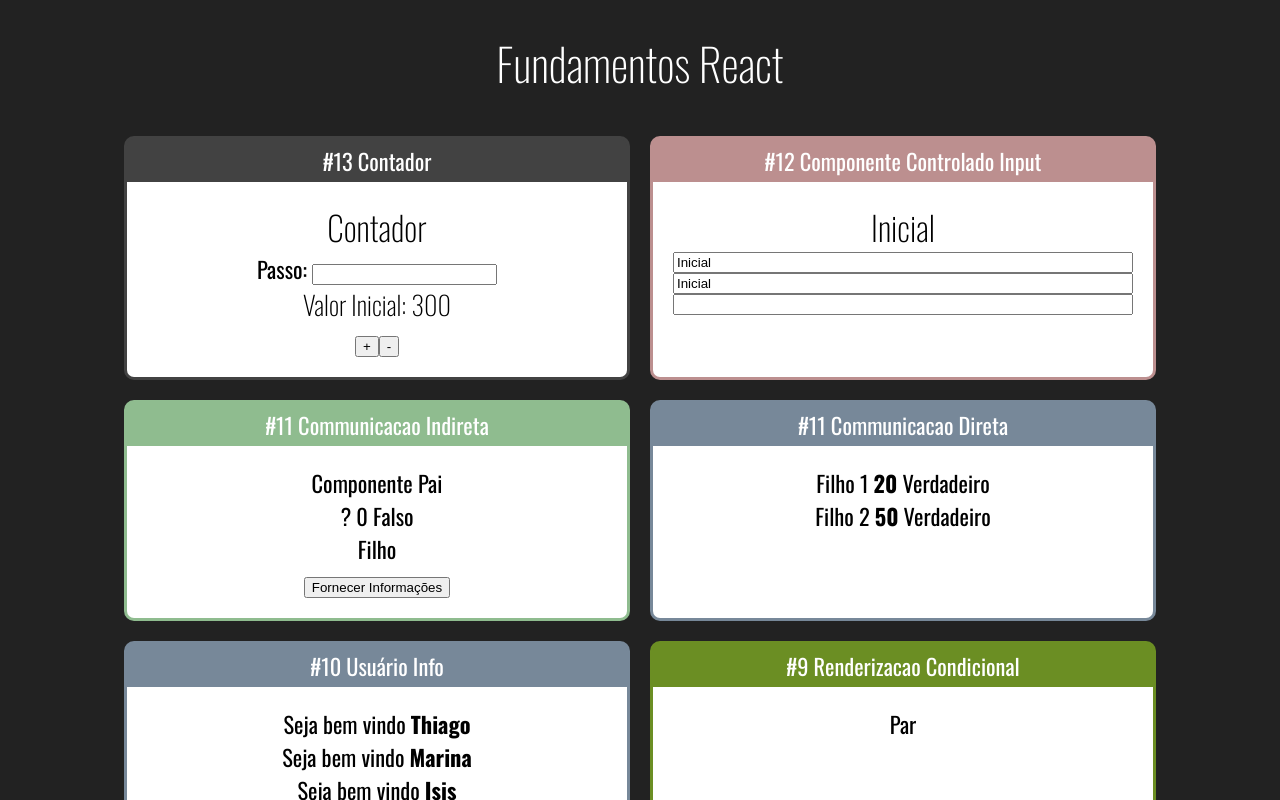
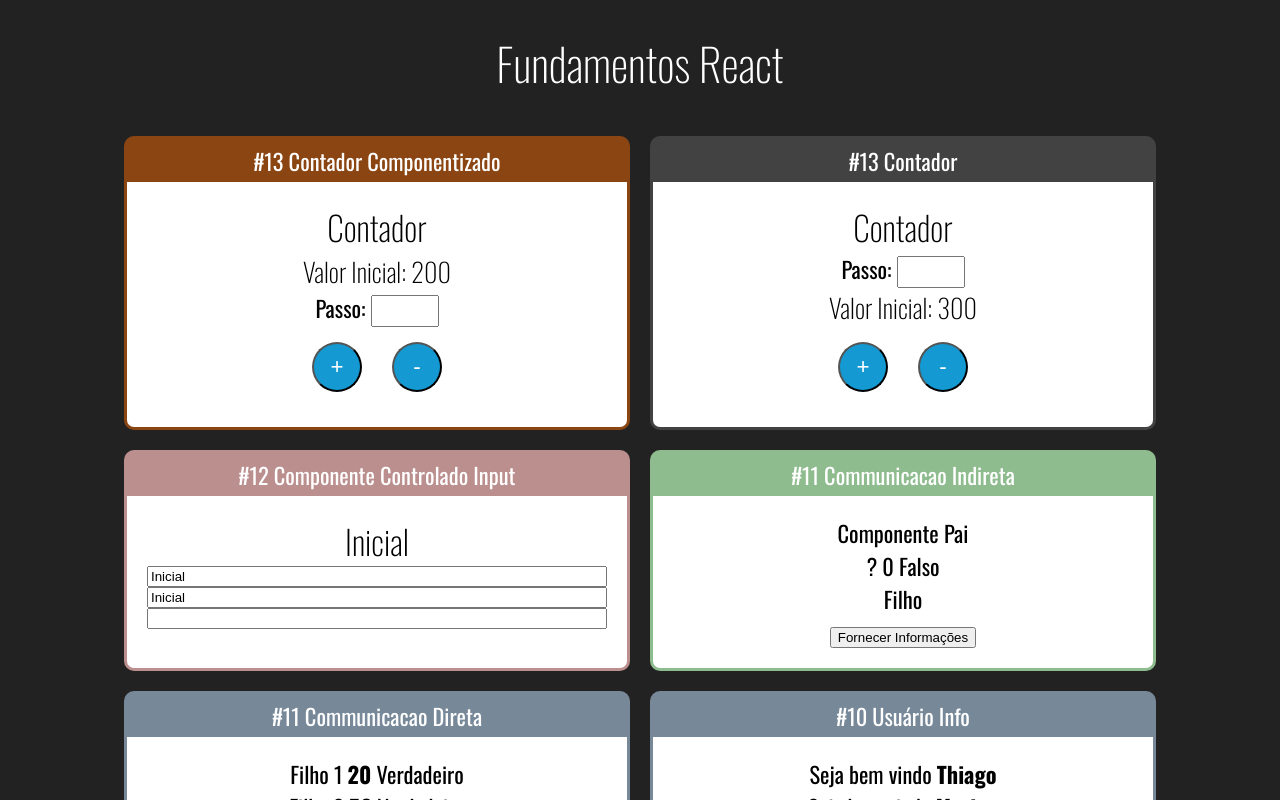
Before and after one commit to tavelars/curso-react, a React (Create React App) app in the folder fundamentos-react/: page / in a window 1280 px wide. Shown: the top 800 px of the page. Built offline with nearby package versions, Linux system fonts and the light colour scheme.

Commit message:
Configuração dos componentes separadamente

```diff
--- a/fundamentos-react/src/App.jsx
+++ b/fundamentos-react/src/App.jsx
@@ -18,6 +18,7 @@ import DiretaPai from './components/comunicacao/DiretaPai';
 import IndiretaPai from './components/comunicacao/IndiretaPai';
 import Input from './components/formulario/Input';
 import Contador from './components/contador/Contador';
+import ContadorComponentizado from './components/contador/ContadorComponentizado';
 
 export default function App(props) {
     return (
@@ -27,6 +28,10 @@ export default function App(props) {
             <h1>Fundamentos React</h1>
 
             <div className="Cards">
+
+                <Card titulo="#13 Contador Componentizado" color="#8B4513">
+                    <ContadorComponentizado numeroInicial={200} />
+                </Card>
 
                 <Card titulo="#13 Contador" color="#424242">
                     <Contador numeroInicial={300} />
--- /dev/null
+++ b/fundamentos-react/src/components/contador/Botoes.jsx
@@ -0,0 +1,11 @@
+import React from "react";
+
+export default (props) => {
+    return (
+        <div>
+            <button onClick={props.setInc}> + </button>
+            <button onClick={props.setDec}> - </button>
+        </div>
+
+    )
+}
--- a/fundamentos-react/src/components/contador/Contador.css
+++ b/fundamentos-react/src/components/contador/Contador.css
@@ -4,10 +4,11 @@
 }
 
 .Contador button {
-    height: 30px;
-    width: 30px;
+    margin: 15px;
+    height: 50px;
+    width: 50px;
     border-radius: 50%;
-    background-color: #4040af;
+    background-color: #1499D3;
     color: #fff;
     font-size: 1.4rem;
 }
--- a/fundamentos-react/src/components/contador/Contador.jsx
+++ b/fundamentos-react/src/components/contador/Contador.jsx
@@ -45,7 +45,7 @@ class Contador extends Component {
 
     render() {
         return (
-            <div styleClass="Contador">
+            <div className='Contador'>
                 <h2>Contador</h2>
 
                 <div>
@@ -58,8 +58,10 @@ class Contador extends Component {
                 </div>
 
                 <h3>Valor Inicial: {this.state.numero}</h3>
+
                 <button onClick={this.inc}> + </button>
                 <button onClick={this.dec}> - </button>
+
             </div >
         )
     }
--- /dev/null
+++ b/fundamentos-react/src/components/contador/ContadorComponentizado.jsx
@@ -0,0 +1,60 @@
+import './Contador.css';
+import React from "react";
+import { Component } from "react";
+
+import Display from './Display';
+import Botoes from './Botoes';
+import PassoForm from './PassoForm';
+
+class ContadorComponentizado extends Component {
+
+    constructor(props) {
+
+        super(props);
+
+        this.state = {
+            numero: props.numeroInicial,
+            passo: props.passo,
+        }
+
+        this.inc = this.inc.bind(this);
+    }
+
+
+
+
+    inc() {
+        this.setState({
+            numero: this.state.numero + this.state.passo,
+        });
+    }
+
+    dec = () => {
+        this.setState({
+            numero: this.state.numero - this.state.passo,
+        });
+    }
+
+    setPasso = (novoPasso) => {
+        this.setState({
+            passo: novoPasso,
+        })
+    }
+
+    render() {
+        return (
+            <div className='Contador'>
+                <h2>Contador</h2>
+                <Display numero={this.state.numero}></Display>
+
+                <PassoForm passo={this.state.passo} setPasso={this.setPasso}/>
+
+                <Botoes setInc={this.inc} setDec={this.dec} />
+
+            </div >
+        )
+    }
+
+}
+
+export default ContadorComponentizado
--- /dev/null
+++ b/fundamentos-react/src/components/contador/Display.jsx
@@ -0,0 +1,10 @@
+import React from "react";
+
+export default props => {
+    return (
+        <div>
+            <h3>Valor Inicial: {props.numero}</h3>
+        </div>
+
+    )
+}
--- /dev/null
+++ b/fundamentos-react/src/components/contador/PassoForm.jsx
@@ -0,0 +1,18 @@
+import React from "react";
+
+export default (props) => {
+
+    return (
+
+        <div>
+            <label htmlFor="passoInput">Passo: </label>
+            <input
+                id="passoInput"
+                type="number"
+                value={props.passo}
+                onChange={e => props.setPasso(+e.target.value)} />
+        </div>
+
+    )
+
+}
```
